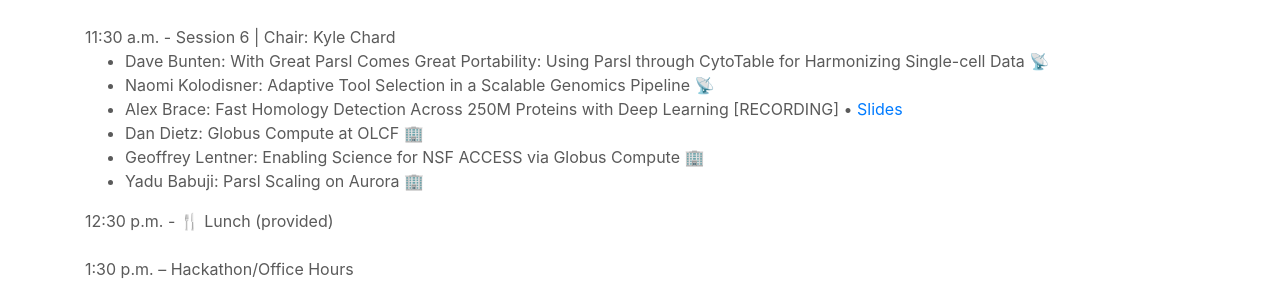
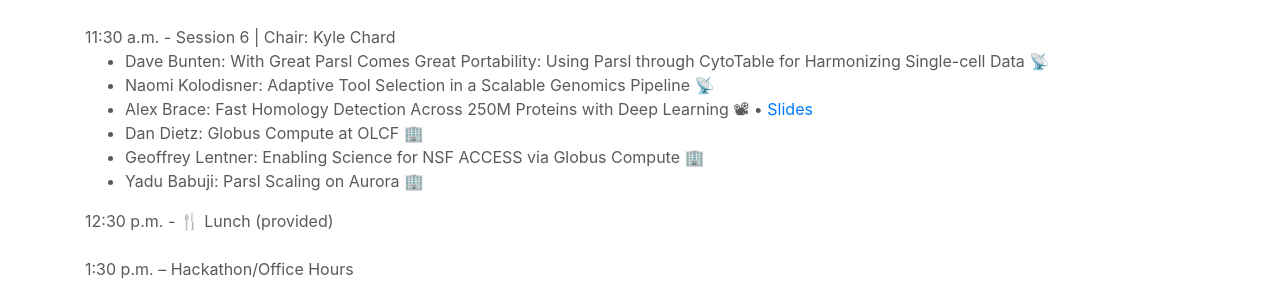
Before and after one commit to Parsl/parsl.github.io, a Jekyll site: the page built from parslfest/parslfest2025.html, in a window 1280 px wide and 900 px high, scrolled down 2685 px. Shown: the part 161-453 px from the top of the window. Built offline with Jekyll 4.4.1, drawn with Linux system fonts in a browser that asks for light colours.

Commit message:
set recording emoji

```diff
--- a/parslfest/parslfest2025.html
+++ b/parslfest/parslfest2025.html
@@ -209,7 +209,7 @@
       <ul>
 		<li>Dave Bunten: With Great Parsl Comes Great Portability: Using Parsl through CytoTable for Harmonizing Single-cell Data 📡</li>
 		<li>Naomi Kolodisner: Adaptive Tool Selection in a Scalable Genomics Pipeline 📡</li>
-        <li>Alex Brace: Fast Homology Detection Across 250M Proteins with Deep Learning [RECORDING] • <a href="https://drive.google.com/file/d/1Pu5usVYi71gtXJzXCyoA-PjybhLcTSsE/view?usp=drive_link" target="_blank">Slides</a></li>
+        <li>Alex Brace: Fast Homology Detection Across 250M Proteins with Deep Learning 📽 • <a href="https://drive.google.com/file/d/1Pu5usVYi71gtXJzXCyoA-PjybhLcTSsE/view?usp=drive_link" target="_blank">Slides</a></li>
 		<li>Dan Dietz: Globus Compute at OLCF 🏢</li>
 		<li>Geoffrey Lentner: Enabling Science for NSF ACCESS via Globus Compute 🏢</li>
 		<li>Yadu Babuji: Parsl Scaling on Aurora 🏢</li>
```
